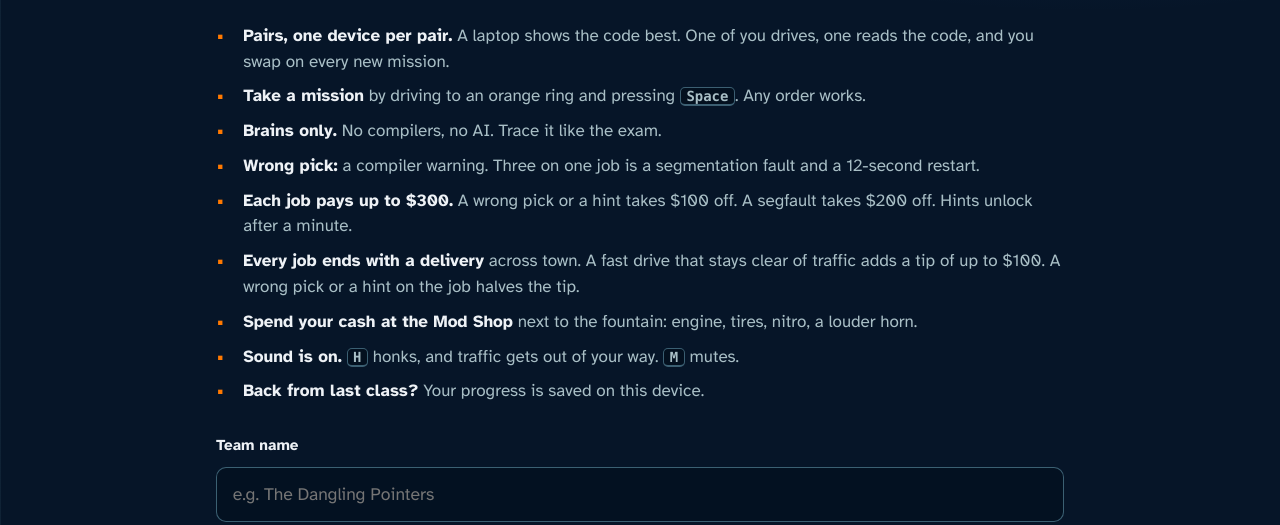
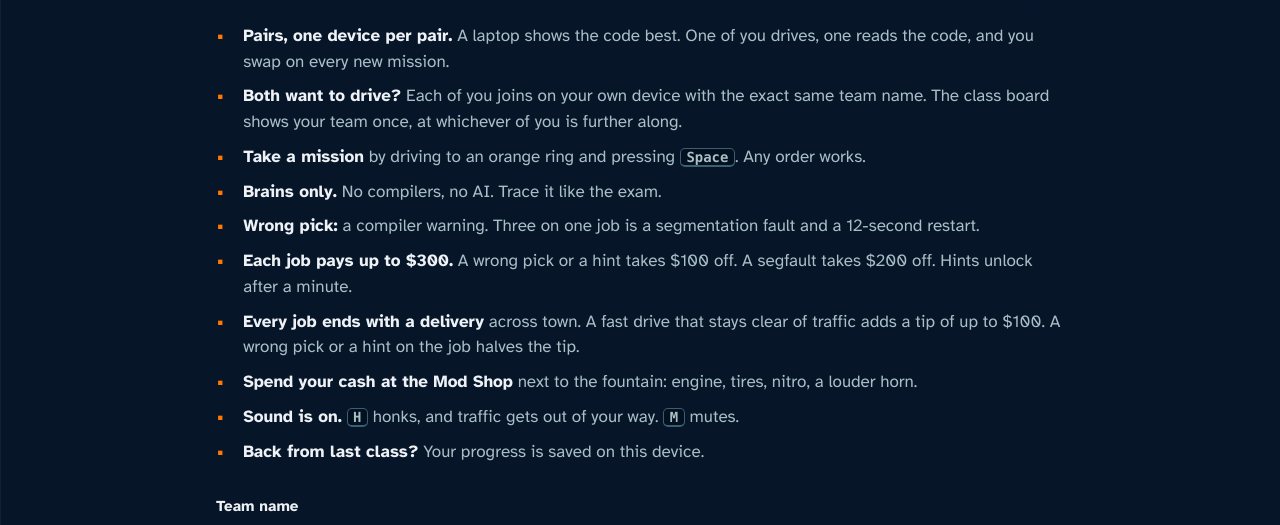
Before and after one commit to smoran02/segfault-city, a plain HTML site: page index.html in a window 1280 px wide. Shown: the part 268-793 px from the top of the page. Drawn offline with Linux system fonts and the light colour scheme; a web font is replaced by a local one.

Commit message:
Let partners play on two devices under one team name

```diff
--- a/index.html
+++ b/index.html
@@ -374,6 +374,7 @@ pre.out {
   <p class="lede">An open city where every job is a few lines of C++. Read the code, decide what it does, then drive to the answer.</p>
   <ul class="rules">
     <li><span><b>Pairs, one device per pair.</b> A laptop shows the code best. One of you drives, one reads the code, and you swap on every new mission.</span></li>
+    <li><span><b>Both want to drive?</b> Each of you joins on your own device with the exact same team name. The class board shows your team once, at whichever of you is further along.</span></li>
     <li><span><b>Take a mission</b> by driving to an orange ring and pressing <kbd>Space</kbd>. Any order works.</span></li>
     <li><span><b>Brains only.</b> No compilers, no AI. Trace it like the exam.</span></li>
     <li><span><b>Wrong pick:</b> a compiler warning. Three on one job is a segmentation fault and a 12-second restart.</span></li>
```
